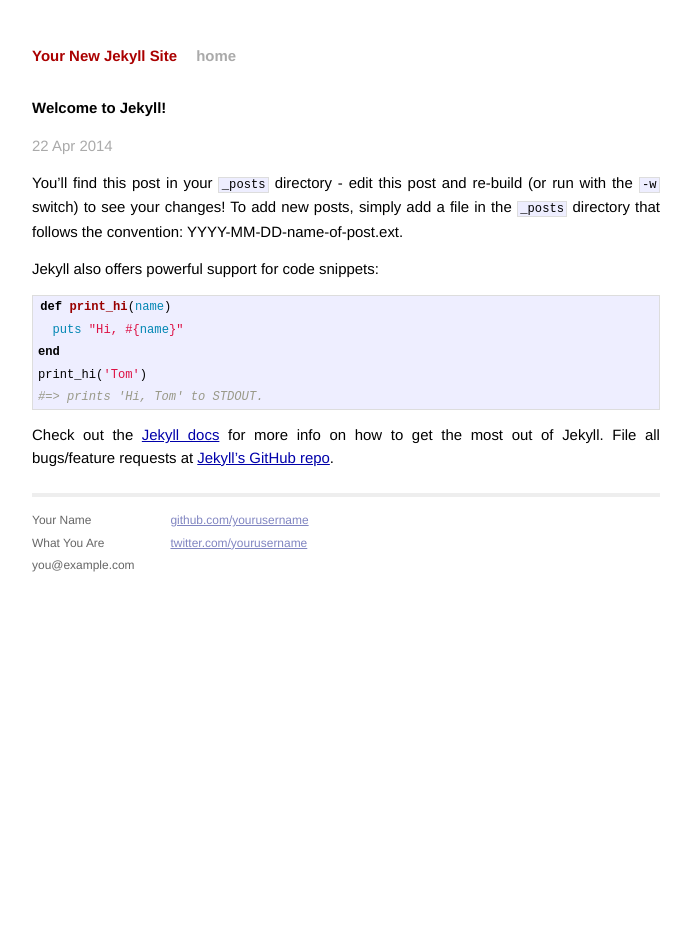
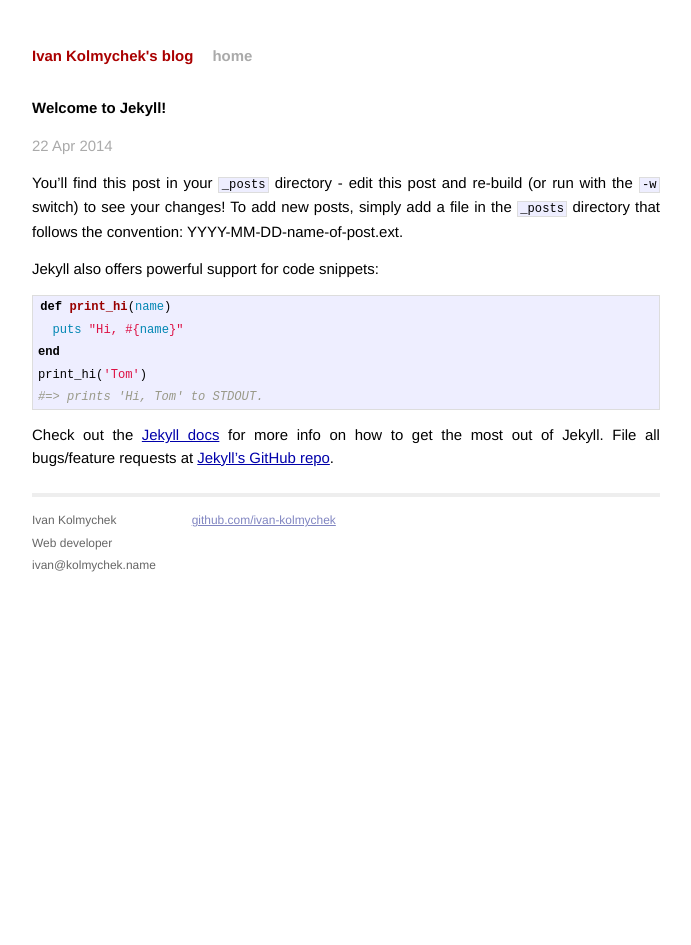
Before and after one commit to ivan-kolmychek/ivan-kolmychek.github.io, a Jekyll site: the page built from _posts/2014-04-22-welcome-to-jekyll.markdown, in a window 1280 px wide. Shown: the whole page, without its empty margins (294-985 px from the left). Built offline with Jekyll 4.4.1, drawn with Linux system fonts in a browser that asks for light colours; Markdown is read by kramdown in place of the engine named in the settings.

Commit message:
personalized the layout

```diff
--- a/_config.yml
+++ b/_config.yml
@@ -1,3 +1,3 @@
-name: Your New Jekyll Site
+name: Ivan Kolmychek's blog
 markdown: redcarpet
 pygments: true
--- a/_layouts/default.html
+++ b/_layouts/default.html
@@ -26,15 +26,14 @@
           <div class="footer">
             <div class="contact">
               <p>
-                Your Name<br />
-                What You Are<br />
-                you@example.com
+                Ivan Kolmychek<br />
+                Web developer<br />
+                ivan@kolmychek.name
               </p>
             </div>
             <div class="contact">
               <p>
-                <a href="https://github.com/yourusername">github.com/yourusername</a><br />
-                <a href="https://twitter.com/yourusername">twitter.com/yourusername</a><br />
+                <a href="https://github.com/ivan-kolmychek">github.com/ivan-kolmychek</a><br />
               </p>
             </div>
           </div>
```
